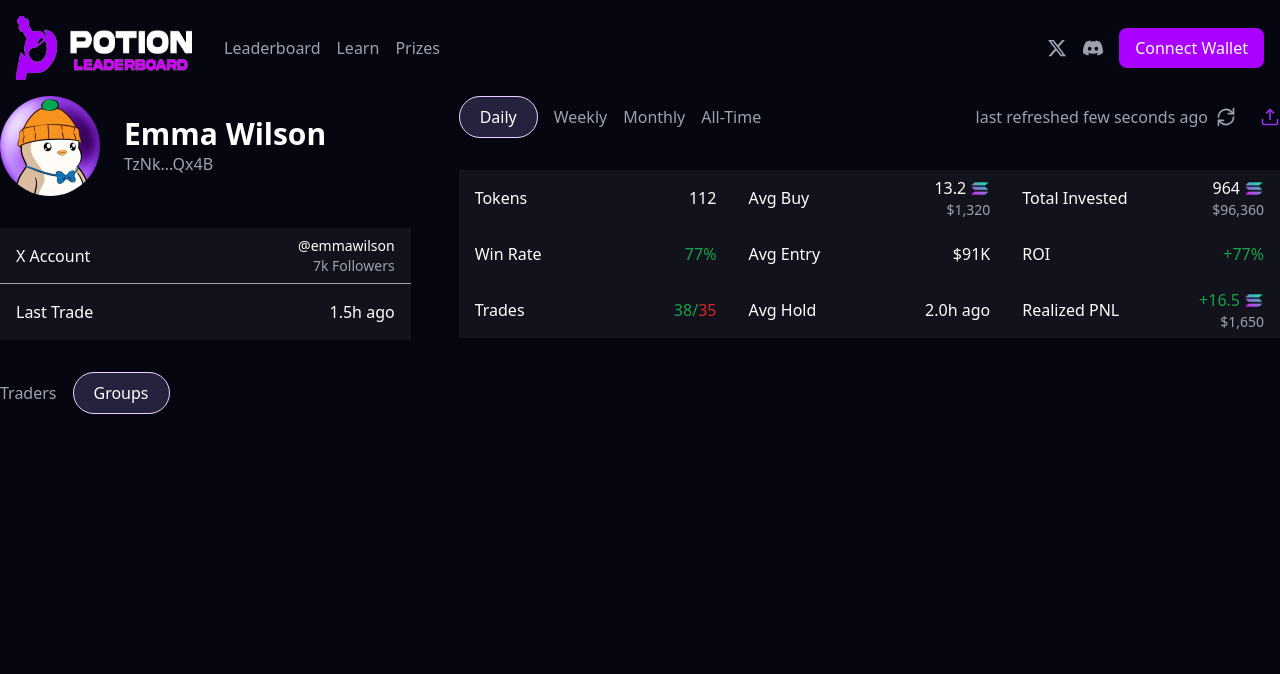
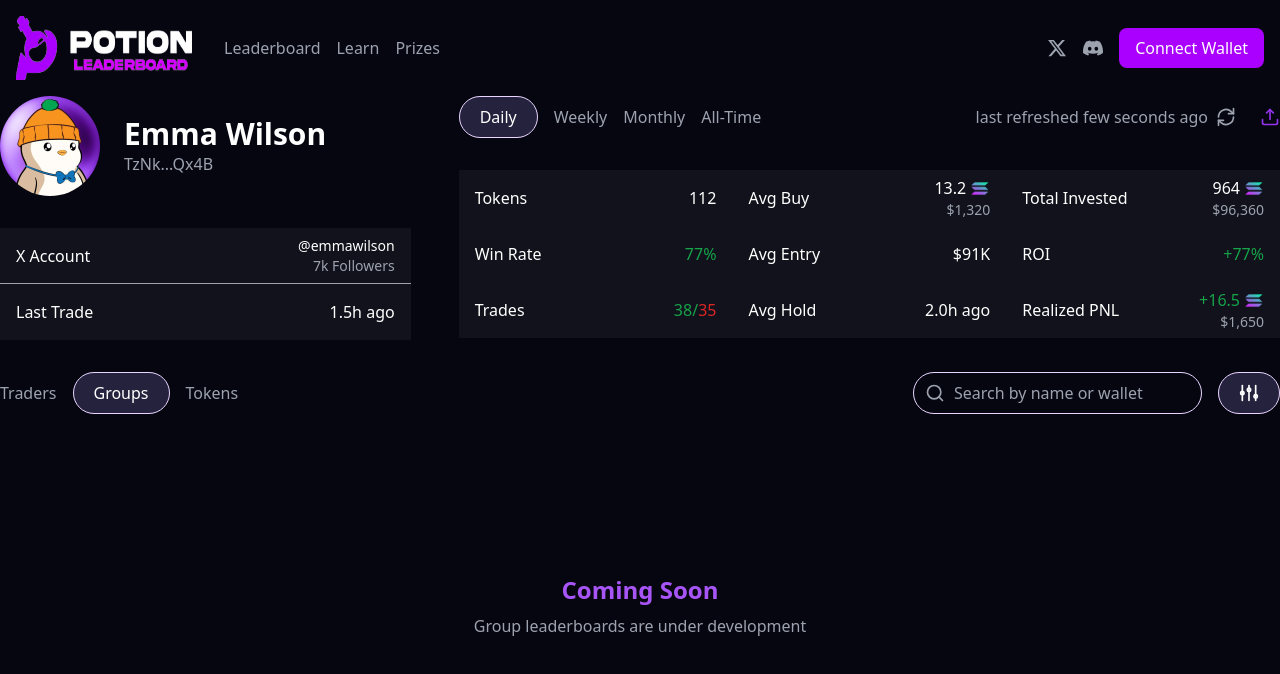
Before and after one commit to deiv-hash/potion-leaderboard, a Next.js app: page /trader/1 in a window 1280 px wide. Both pictures are taken after a click on the button "Groups". Shown: the top 674 px of the page. Built offline with nearby package versions, Linux system fonts and the light colour scheme.

Commit message:
TraderPage with search, filter

```diff
--- a/app/trader/[wallet]/page.tsx
+++ b/app/trader/[wallet]/page.tsx
@@ -1,7 +1,7 @@
 "use client";
 import Loading from "@/app/components/Loading";
 import { TimeFrameSelector } from "@/app/components/TimeFrameSelector";
-import { TimeFrame, Trader } from "@/app/types/trader";
+import { TimeFrame, Trader, Tab, Filters } from "@/app/types/trader";
 import {
   formatNumber,
   formatHoldTime,
@@ -14,8 +14,9 @@ import { RefreshIcon } from "@/app/components/icons/RefreshIcon";
 import { ShareIcon } from "@/app/components/icons/ShareIcon";
 import { ShareModal } from "@/app/components/ShareModal";
 import { TraderStats } from "@/app/components/TraderStats";
-
-type Tab = "traders" | "groups" | "tokens";
+import { TabSelector } from "@/app/components/TabSelector";
+import { Searchbar } from "@/app/components/Searchbar";
+import { Filter } from "@/app/components/Filter";
 
 const getTrader = async (
   wallet: string,
@@ -37,6 +38,14 @@ export default function TraderPage() {
   const [selectedTimeFrame, setSelectedTimeFrame] =
     useState<TimeFrame>("daily");
   const [activeTab, setActiveTab] = useState<Tab>("traders");
+
+  const [filter, setFilter] = useState<Filters>({
+    timeFrame: "daily",
+    sortBy: "rank",
+    sortDirection: "asc",
+    search: "",
+  });
+  const [currentPage, setCurrentPage] = useState(1);
 
   useEffect(() => {
     const fetchTrader = async () => {
@@ -63,6 +72,16 @@ export default function TraderPage() {
 
   const handleTimeFrameChange = (timeFrame: TimeFrame) => {
     setSelectedTimeFrame(timeFrame);
+  };
+
+  const handleSearch = (search: string) => {
+    setFilter((prev) => ({ ...prev, search }));
+    setCurrentPage(1); // Reset to first page when searching
+  };
+
+  const handleFilterChange = (newFilters: Filters) => {
+    setFilter(newFilters);
+    setCurrentPage(1); // Reset to first page when filtering
   };
 
   if (loading) {
@@ -142,25 +161,30 @@ export default function TraderPage() {
 
       <div className="mt-8">
         <div className="flex justify-between items-center">
-          <div className="text-gray-400 flex gap-4">
-            <button
-              className={
-                activeTab === "traders" ? "btn-tab" : "hover:text-white"
-              }
-              onClick={() => setActiveTab("traders")}
-            >
-              Traders
-            </button>
-            <button
-              className={
-                activeTab === "groups" ? "btn-tab" : "hover:text-white"
-              }
-              onClick={() => setActiveTab("groups")}
-            >
-              Groups
-            </button>
+          <TabSelector
+            activeTab={activeTab}
+            onTabChange={setActiveTab}
+            showTokens
+          />
+          <div className="flex gap-4">
+            <Searchbar onSearch={handleSearch} />
+            <Filter filters={filter} onFilterChange={handleFilterChange} />
           </div>
         </div>
+        {activeTab !== "traders" && (
+          <div className="flex items-center justify-center h-96">
+            <div className="text-center">
+              <h2 className="text-2xl text-purple-500 font-bold mb-2">
+                Coming Soon
+              </h2>
+              <p className="text-gray-400">
+                {activeTab === "groups"
+                  ? "Group leaderboards are under development"
+                  : "Token are under development"}
+              </p>
+            </div>
+          </div>
+        )}
       </div>
     </>
   );
```
